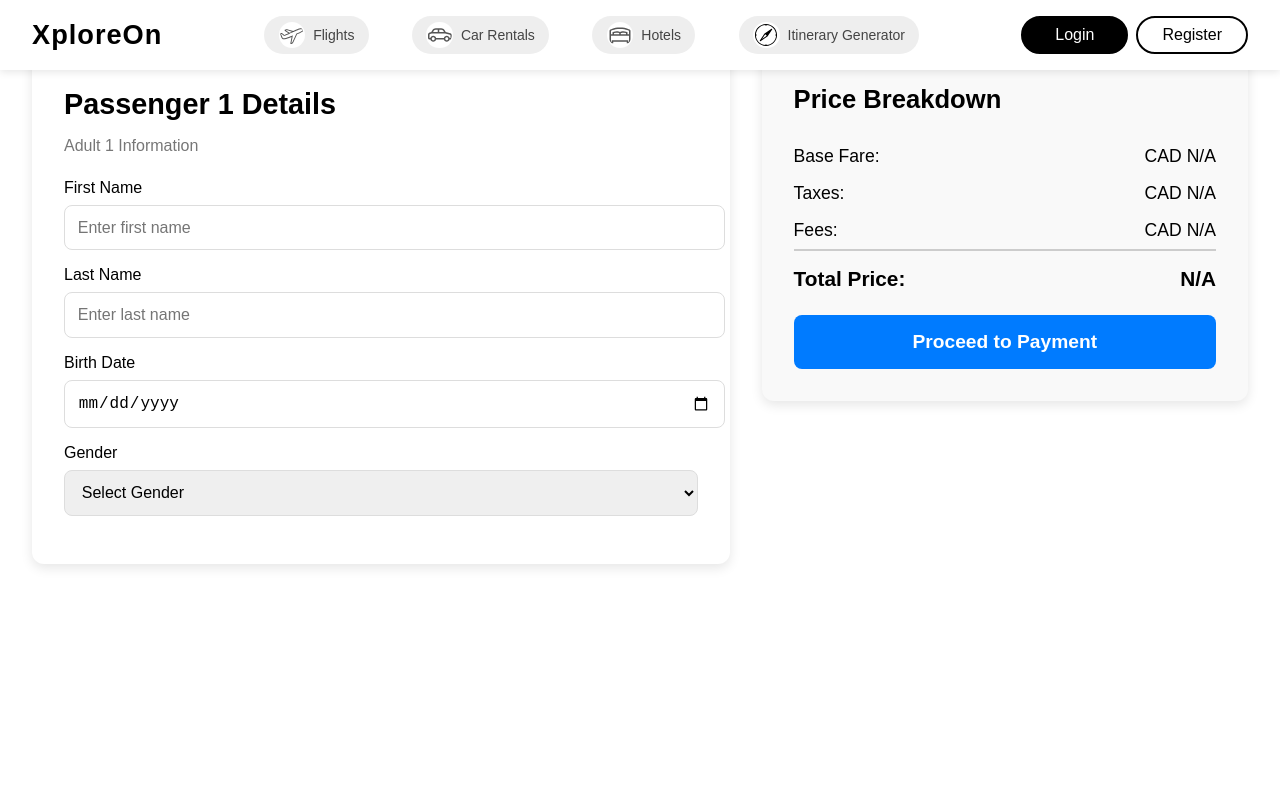
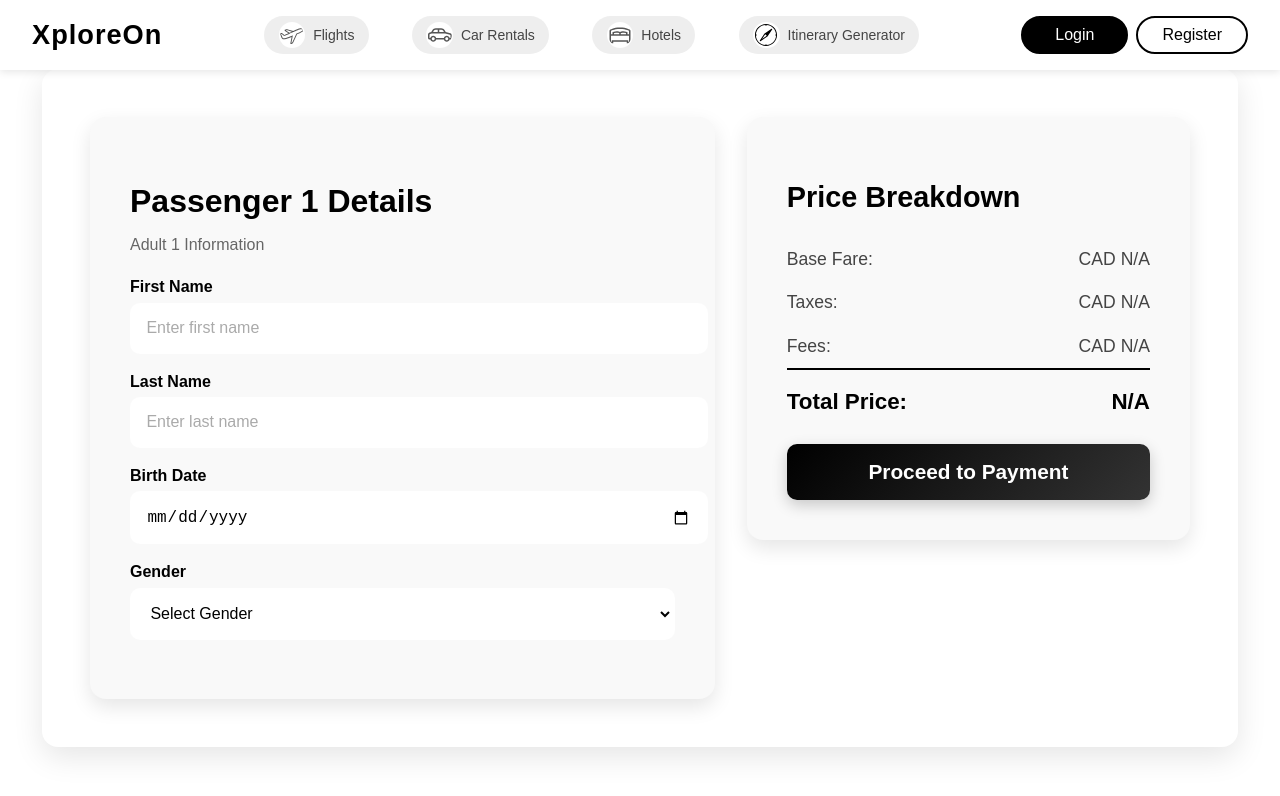
Before and after one commit to jemishkevadiya/XploreOn_Frontend, a React (Create React App) app: page /passenger-details in a window 1280 px wide. Shown: the top 796 px of the page. Built offline with nearby package versions, Linux system fonts and the light colour scheme; no server answers.

Commit message:
Update design in PassengerDetails page

```diff
--- a/src/pages/FlightDetails.js
+++ b/src/pages/FlightDetails.js
@@ -42,7 +42,6 @@ const FlightDetails = () => {
     const today = new Date();
     return today.toISOString().split("T")[0];
   };
-
   const [searchParams, setSearchParams] = useState({
     departure: location.state?.departure || "",
     destination: location.state?.destination || "",
@@ -267,7 +266,8 @@ const FlightDetails = () => {
       destinationCode: flight?.segments?.[0]?.arrivalAirport?.code || "N/A",
       allSegments: flight?.segments || [],
       includedProducts: flight?.includedProducts?.segments?.[0] || [],
-      priceBreakdown: flight?.unifiedPriceBreakdown?.items || [],
+      TotalpriceBreakdown: flight?.priceBreakdown || [],
+      unifiedPriceBreakdown: flight?.unifiedPriceBreakdown?.items || [],
     });
     setIsModalOpen(true);
   };
@@ -309,32 +309,6 @@ const FlightDetails = () => {
     });
   };
 
-  // const handleProceedToPassengerDetails = (flight) => {
-  //   const adults = searchParams.adults || 1;
-  //   const children = searchParams.children || 0;
-
-  //   const priceBreakdown = flight?.priceBreakdown || {};
-  //   const totalPrice = priceBreakdown?.total?.units || "N/A";
-  //   const currency = priceBreakdown?.total?.currencyCode || "CAD";
-
-
-  //   const priceDetails = {
-  //     baseFare: priceBreakdown?.baseFare?.units || "N/A",
-  //     tax: priceBreakdown?.tax?.units || "N/A",
-  //     fee: priceBreakdown?.fee?.units || "N/A",
-  //     totalPrice,
-  //     currency,
-  //   };
-
-  //   navigate("/passenger-details", {
-  //     state: {
-  //       adults,
-  //       children,
-  //       priceDetails,
-  //     },
-  //   });
-  // };
-
   const handleProceedToPassengerDetails = () => {
     if (!selectedFlight) {
       alert("Please select a flight first!");
@@ -346,35 +320,33 @@ const FlightDetails = () => {
       return;
     }
 
-    console.log("Selected Flight Data:", selectedFlight); // Debugging
-
+    console.log("Selected Flight Data:", selectedFlight);
+    console.log(selectedFlight.TotalpriceBreakdown)
     const priceBreakdown = selectedFlight?.priceBreakdown
       ? {
-          baseFare: selectedFlight.priceBreakdown || { currencyCode: "CAD", units: "N/A" },
-          tax: selectedFlight.priceBreakdown || { currencyCode: "CAD", units: "N/A" },
-          fee: selectedFlight.priceBreakdown || { currencyCode: "CAD", units: "N/A" },
-          total: selectedFlight.priceBreakdown || { currencyCode: "CAD", units: "N/A" },
+          baseFare: selectedFlight.priceBreakdown.baseFare || { currencyCode: "CAD", units: "N/A" },
+          tax: selectedFlight.priceBreakdown.tax || { currencyCode: "CAD", units: "N/A" },
+          fee: selectedFlight.priceBreakdown.fee || { currencyCode: "CAD", units: 0 },
+          total: selectedFlight.priceBreakdown.total || { currencyCode: "CAD", units: "N/A" },
         }
       : {
           baseFare: { currencyCode: "CAD", units: "N/A" },
           tax: { currencyCode: "CAD", units: "N/A" },
-          fee: { currencyCode: "CAD", units: "N/A" },
+          fee: { currencyCode: "CAD", units: 0 },
           total: { currencyCode: "CAD", units: "N/A" },
         };
 
-    console.log("Price Breakdown before Navigation:", priceBreakdown); // Debugging
+    console.log("Price Breakdown before Navigation:", priceBreakdown);
 
+    console.log ("Printing passing object: ", searchParams);
     navigate("/passenger-details", {
       state: {
         adults: searchParams.adults || 1,
-        children: searchParams.children || 0,
+        children: searchParams.childrenAges.length || 0,
         priceBreakdown: priceBreakdown,
       },
     });
   };
-
-
-
 
 
 
@@ -609,6 +581,7 @@ const FlightDetails = () => {
           <div className="filter">
             <label className="filter-label">Price Range (CAD)</label>
             <input
+              className="price-range-input"
               type="range"
               min="0"
               max="20000"
@@ -782,8 +755,8 @@ const FlightDetails = () => {
                     {/* Price Breakdown */}
                     <div className="price-breakdown">
                       <h3>Price Breakdown</h3>
-                      {selectedFlight?.priceBreakdown?.length > 0 ? (
-                        selectedFlight.priceBreakdown.map((item, index) => (
+                      {selectedFlight?.unifiedPriceBreakdown?.length > 0 ? (
+                        selectedFlight.unifiedPriceBreakdown.map((item, index) => (
                           <div key={index} className="price-item">
                             <p><strong>Scope:</strong> {item.scope || "N/A"}</p>
                             <p><strong>Title:</strong> {item.title || "N/A"}</p>
--- a/src/styles/FlightDetails.css
+++ b/src/styles/FlightDetails.css
@@ -174,6 +174,10 @@
 
 .show-all button:hover {
   text-decoration: underline;
+}
+
+.price-range-input {
+  accent-color: #000;
 }
 
 .filter-buttons {
--- a/src/styles/PassengerDetails.css
+++ b/src/styles/PassengerDetails.css
@@ -1,99 +1,160 @@
+/* Main Container */
 .passenger-container {
     display: flex;
     justify-content: space-between;
     align-items: flex-start;
-    padding: 2rem;
+    max-width: 1100px;
+    width: 90%;
     gap: 2rem;
+    padding: 3rem;
+    background: #fff;
+    border-radius: 16px;
+    box-shadow: 0px 10px 30px rgba(0, 0, 0, 0.1);
+    margin: 4.3rem auto;
   }
 
+  /* Passenger Form Section */
   .passenger-form {
     flex: 1.2;
-    padding: 2rem;
-    background: #ffffff;
-    border-radius: 12px;
-    box-shadow: 0px 4px 12px rgba(0, 0, 0, 0.1);
+    padding: 2.5rem;
+    background: #f9f9f9;
+    border-radius: 16px;
+    box-shadow: 0px 8px 20px rgba(0, 0, 0, 0.1);
+    transition: transform 0.2s ease-in-out;
+  }
+
+  .passenger-form:hover {
+    transform: translateY(-4px);
   }
 
   .passenger-form h2 {
-    font-size: 1.8rem;
-    font-weight: 600;
-    margin-bottom: 0.5rem;
+    font-size: 2rem;
+    font-weight: 700;
+    margin-bottom: 0.8rem;
+    color: #000;
   }
 
   .passenger-subtitle {
     font-size: 1rem;
-    color: #777;
+    color: #666;
     margin-bottom: 1.5rem;
   }
 
   .passenger-form label {
     display: block;
-    font-weight: 500;
-    margin-bottom: 0.5rem;
+    font-weight: 600;
+    margin-bottom: 0.4rem;
+    color: #000;
   }
 
+  /* Input Fields */
   .passenger-form input,
   .passenger-form select {
     width: 100%;
-    padding: 0.8rem;
-    border: 1px solid #ddd;
-    border-radius: 8px;
-    margin-bottom: 1rem;
+    padding: 0.9rem;
+    border: 2px solid transparent;
+    border-radius: 10px;
+    margin-bottom: 1.2rem;
     font-size: 1rem;
+    background-color: #fff;
+    color: #000;
+    transition: all 0.3s ease-in-out;
   }
 
+  /* Placeholder Effect (Border Appears on Focus) */
+  .passenger-form input::placeholder,
+  .passenger-form select::placeholder {
+    color: #aaa;
+  }
+
+  .passenger-form input:focus,
+  .passenger-form select:focus {
+    border-color: #000;
+    outline: none;
+    background: #f1f1f1;
+    box-shadow: 0px 0px 8px rgba(0, 0, 0, 0.2);
+  }
+
+  /* Error Messages */
   .error-text {
     color: red;
     font-size: 0.9rem;
-    margin-top: -0.8rem;
-    margin-bottom: 1rem;
+    margin-top: -0.6rem;
+    margin-bottom: 1.2rem;
   }
 
+  /* Price Summary Section */
   .price-summary {
     flex: 0.8;
-    padding: 2rem;
+    padding: 2.5rem;
     background: #f9f9f9;
-    border-radius: 12px;
-    box-shadow: 0px 4px 12px rgba(0, 0, 0, 0.1);
+    border-radius: 16px;
+    box-shadow: 0px 8px 20px rgba(0, 0, 0, 0.1);
+    transition: transform 0.2s ease-in-out;
+  }
+
+  .price-summary:hover {
+    transform: translateY(-4px);
   }
 
   .price-summary h2 {
-    font-size: 1.6rem;
-    font-weight: 600;
+    font-size: 1.8rem;
+    font-weight: 700;
     margin-bottom: 1.5rem;
+    color: #000;
   }
 
+  /* Price Item */
   .price-item {
     display: flex;
     justify-content: space-between;
-    padding: 0.5rem 0;
+    padding: 0.7rem 0;
     font-size: 1.1rem;
+    color: #444;
   }
 
+  /* Total Price */
   .total-price {
     display: flex;
     justify-content: space-between;
-    font-size: 1.3rem;
+    font-size: 1.4rem;
     font-weight: bold;
-    padding-top: 1rem;
-    border-top: 2px solid #ccc;
+    padding-top: 1.2rem;
+    border-top: 2px solid #000;
+    color: #000;
   }
 
+  /* Next Button */
   .next-button {
     width: 100%;
     padding: 1rem;
-    margin-top: 1.5rem;
-    font-size: 1.2rem;
-    font-weight: bold;
-    background-color: #007bff;
-    color: white;
+    margin-top: 1.8rem;
+    font-size: 1.3rem;
+    font-weight: 700;
+    background: linear-gradient(135deg, #000, #333);
+    color: #fff;
     border: none;
-    border-radius: 8px;
+    border-radius: 10px;
     cursor: pointer;
-    transition: background 0.2s ease-in-out;
+    transition: all 0.3s ease-in-out;
+    box-shadow: 0px 5px 15px rgba(0, 0, 0, 0.2);
   }
 
+  .next-button:hover {
+    background: linear-gradient(135deg, #222, #444);
+    transform: scale(1.05);
+    box-shadow: 0px 8px 20px rgba(0, 0, 0, 0.4);
+  }
 
-  .next-button:hover {
-    background: #0056b3;
+  /* Responsive Design */
+  @media (max-width: 900px) {
+    .passenger-container {
+      flex-direction: column;
+      padding: 2rem;
+    }
+
+    .passenger-form,
+    .price-summary {
+      width: 100%;
+    }
   }
```
